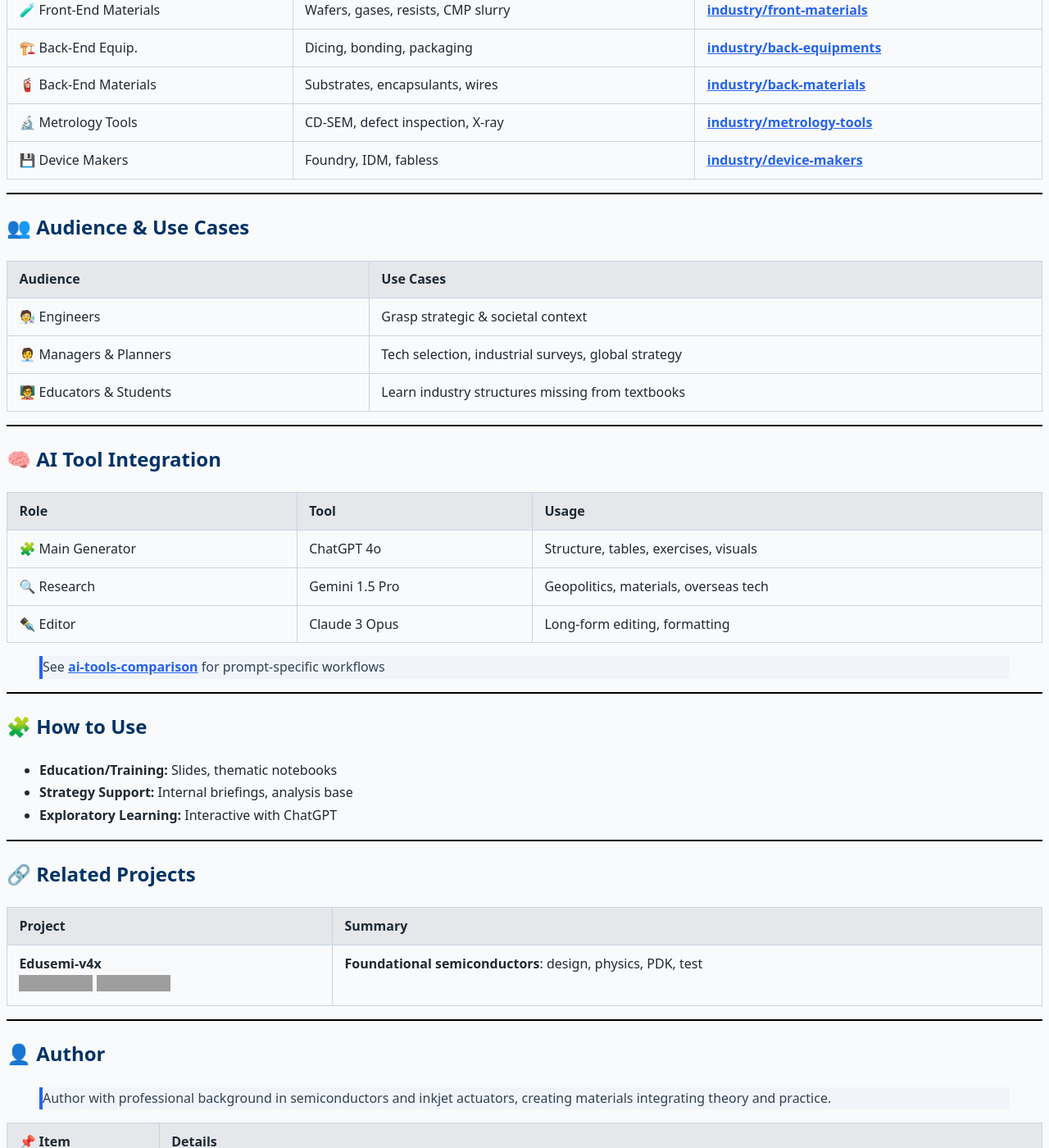
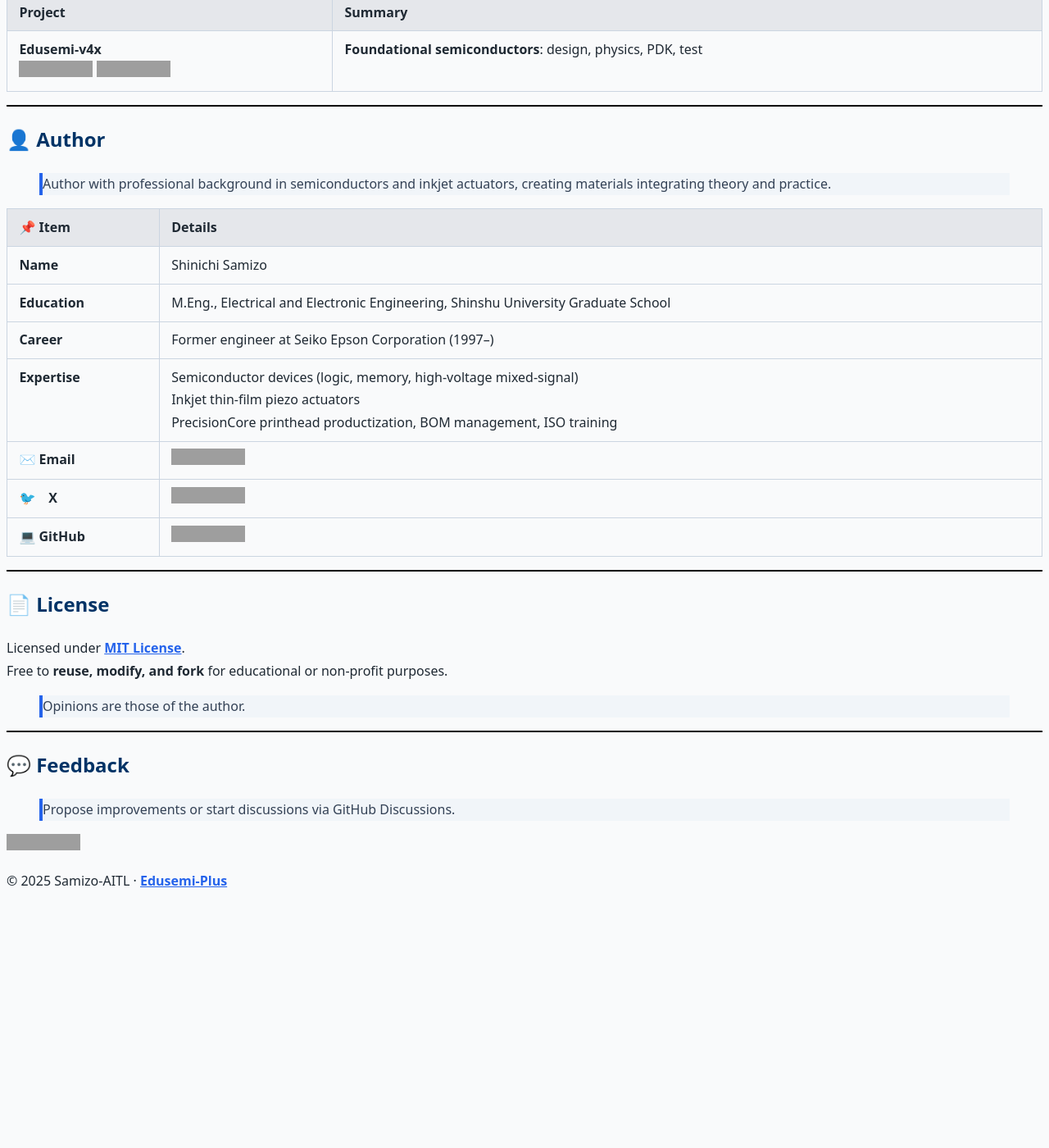
Before and after one commit to Samizo-AITL/Edusemi-Plus, a Jekyll site: the page built from en/index.md, in a window 1280 px wide and 1400 px high, scrolled down 2165 px. Shown: the whole window at 82% size. Built offline with Jekyll 4.4.1, drawn with Linux system fonts in a browser that asks for light colours; after the commit the page ends 3269 px from its top, so only the background shows below that; some of the changed text lies outside the part shown; grey boxes are pictures that could not be loaded.

Commit message:
Update index.md

```diff
--- a/en/index.md
+++ b/en/index.md
@@ -39,18 +39,6 @@
 
 ---
 
-## 🎯 **Purpose**
-
-| Perspective | Description |
-|---|---|
-| 🧭 **Contextual Understanding** | Uncover **geopolitical, economic, and policy dimensions** behind technology |
-| 🧠 **Critical Thinking** | Explore the “**why**” in design choices and strategic decisions |
-| 🔄 **Connection to Fundamentals** | Bridge **Edusemi basics** with **real-world industry context** |
-
-> 🆕 **Highlight:** Japan’s re-entry into advanced logic fab via **Rapidus 2nm chip validation (July 2025)** — see [Rapidus](../rapidus/)
-
----
-
 ## 📚 **Content Categories**
 
 | Category | Summary | Link |
@@ -81,36 +69,6 @@
 | 🧯 Back-End Materials | Substrates, encapsulants, wires | [industry/back-materials](../industry/back-materials/) |
 | 🔬 Metrology Tools | CD-SEM, defect inspection, X-ray | [industry/metrology-tools](../industry/metrology-tools/) |
 | 💾 Device Makers | Foundry, IDM, fabless | [industry/device-makers](../industry/device-makers/) |
-
----
-
-## 👥 **Audience & Use Cases**
-
-| Audience | Use Cases |
-|---|---|
-| 🧑‍🔬 Engineers | Grasp strategic & societal context |
-| 🧑‍💼 Managers & Planners | Tech selection, industrial surveys, global strategy |
-| 🧑‍🏫 Educators & Students | Learn industry structures missing from textbooks |
-
----
-
-## 🧠 **AI Tool Integration**
-
-| Role | Tool | Usage |
-|---|---|---|
-| 🧩 Main Generator | ChatGPT 4o | Structure, tables, exercises, visuals |
-| 🔍 Research | Gemini 1.5 Pro | Geopolitics, materials, overseas tech |
-| ✒️ Editor | Claude 3 Opus | Long-form editing, formatting |
-
-> See [ai-tools-comparison](../ai-tools-comparison/) for prompt-specific workflows
-
----
-
-## 🧩 **How to Use**
-
-- **Education/Training:** Slides, thematic notebooks
-- **Strategy Support:** Internal briefings, analysis base
-- **Exploratory Learning:** Interactive with ChatGPT
 
 ---
 
@@ -150,7 +108,3 @@
 > Propose improvements or start discussions via GitHub Discussions.
 
 [![💬 GitHub Discussions](https://img.shields.io/badge/💬%20GitHub-Discussions-brightgreen?logo=github)](https://github.com/Samizo-AITL/Edusemi-Plus/discussions)
-
----
-
-> “Connect **technology** with **global structures** to shape future strategies.”
```
